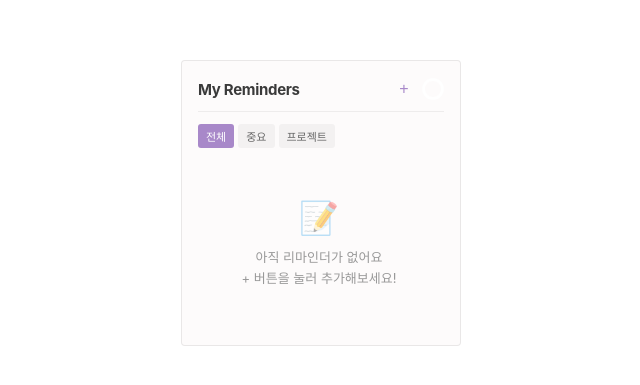
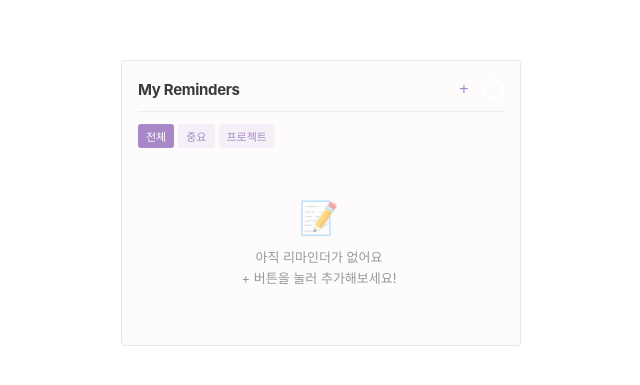
Before and after one commit to y20220215/Reminder, a plain HTML site: page index.html in a window 1280 px wide. Shown: the part 197-582 px from the top of the page, without its empty margins (319-959 px from the left). Drawn offline with Linux system fonts and the light colour scheme.

Commit message:
Update index.html

```diff
--- a/index.html
+++ b/index.html
@@ -19,14 +19,18 @@
             align-items: center;
             min-height: 100vh;
             padding: 20px;
+            margin: 0;
         }
 
         .widget-container {
-            width: 280px;
+            width: 100%;
+            max-width: 400px;
+            min-width: 250px;
             background: #fdfbfb;
             border-radius: 4px;
             padding: 16px;
             border: 1px solid rgba(0, 0, 0, 0.08);
+            box-sizing: border-box;
         }
 
         .widget-header {
@@ -102,17 +106,11 @@
         .filter-btn {
             padding: 4px 8px;
             font-size: 11px;
-            background: rgba(0, 0, 0, 0.04);
             border: none;
             border-radius: 3px;
-            color: #666;
             cursor: pointer;
             transition: all 0.2s;
             font-weight: 500;
-        }
-
-        .filter-btn:hover {
-            background: rgba(0, 0, 0, 0.08);
         }
 
         .filter-btn.active {
@@ -120,9 +118,34 @@
         }
 
         .reminder-list {
-            max-height: 340px;
+            max-height: 450px;
             overflow-y: auto;
             padding-right: 4px;
+        }
+
+        @media (max-width: 350px) {
+            .widget-container {
+                padding: 12px;
+            }
+
+            .widget-title {
+                font-size: 14px;
+            }
+
+            .filter-btn {
+                font-size: 10px;
+                padding: 3px 6px;
+            }
+
+            .reminder-list {
+                max-height: 350px;
+            }
+        }
+
+        @media (min-width: 400px) {
+            .reminder-list {
+                max-height: 500px;
+            }
         }
 
         .reminder-list::-webkit-scrollbar {
@@ -173,7 +196,6 @@
         }
 
         .reminder-item.has-children {
-            background: rgba(255, 245, 248, 0.35);
             margin-bottom: 0;
         }
 
@@ -662,9 +684,14 @@
             document.getElementById('colorBtn').style.background = theme.bg;
             document.getElementById('addBtn').style.color = theme.icon;
 
-            // 필터 버튼 active 색상 적용
-            document.querySelectorAll('.filter-btn.active').forEach(btn => {
-                btn.style.background = theme.icon;
+            // 필터 버튼 색상 적용
+            document.querySelectorAll('.filter-btn').forEach(btn => {
+                if (btn.classList.contains('active')) {
+                    btn.style.background = theme.icon;
+                } else {
+                    btn.style.background = theme.accent;
+                    btn.style.color = theme.icon;
+                }
             });
         }
 
@@ -949,10 +976,12 @@
             btn.addEventListener('click', () => {
                 document.querySelectorAll('.filter-btn').forEach(b => {
                     b.classList.remove('active');
-                    b.style.background = '';
+                    b.style.background = currentTheme.accent;
+                    b.style.color = currentTheme.icon;
                 });
                 btn.classList.add('active');
                 btn.style.background = currentTheme.icon;
+                btn.style.color = 'white';
                 currentFilter = btn.dataset.filter;
                 renderReminders();
             });
@@ -1032,10 +1061,15 @@
         applyTheme(currentTheme, colors.indexOf(currentTheme));
 
         // 초기 필터 버튼 색상 적용
-        const activeFilter = document.querySelector('.filter-btn.active');
-        if (activeFilter) {
-            activeFilter.style.background = currentTheme.icon;
-        }
+        document.querySelectorAll('.filter-btn').forEach(btn => {
+            if (btn.classList.contains('active')) {
+                btn.style.background = currentTheme.icon;
+                btn.style.color = 'white';
+            } else {
+                btn.style.background = currentTheme.accent;
+                btn.style.color = currentTheme.icon;
+            }
+        });
 
         renderReminders();
     </script>
```
